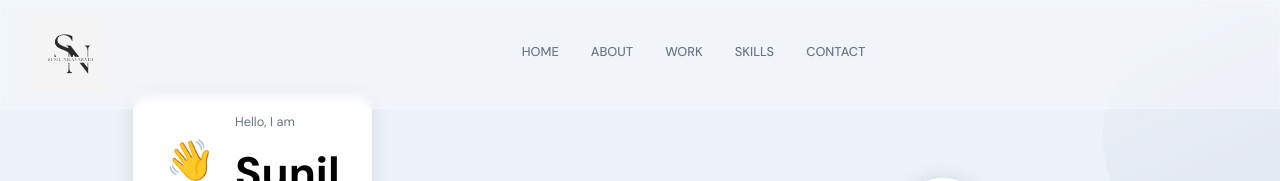
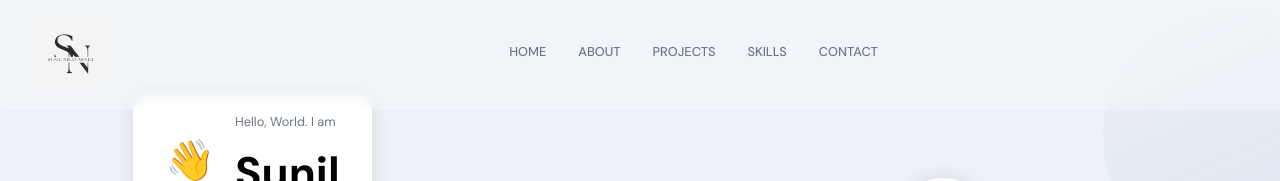
Before and after one commit to SunyDoo/Sunil-Nilavarath-Portfolio, a React (Create React App) app: page /skills in a window 1280 px wide. Shown: the top 181 px of the page. Built offline with nearby package versions, Linux system fonts and the light colour scheme.

Commit message:
header update

```diff
--- a/src/Components/Navbar/Navbar.jsx
+++ b/src/Components/Navbar/Navbar.jsx
@@ -14,7 +14,7 @@ const Navbar = () => {
         <img src={images.logo} alt="logo" />
       </div>
       <ul className="app__navbar-links">
-        {['home', 'about', 'work', 'skills', 'contact'].map((item) => (
+        {['home', 'about', 'projects', 'skills', 'contact'].map((item) => (
           <li className="app__flex p-text" key={`link-${item}`}>
             <div />
             <a href={`#${item}`}>{item}</a>
--- a/src/container/Header/Header.jsx
+++ b/src/container/Header/Header.jsx
@@ -27,7 +27,7 @@ const Header = () => (
         <div className="badge-cmp app__flex">
           <span>👋</span>
           <div style={{ marginLeft: 20 }}>
-            <p className="p-text">Hello, I am</p>
+            <p className="p-text">Hello, World. I am</p>
             <h1 className="head-text">Sunil</h1>
           </div>
         </div>
```
